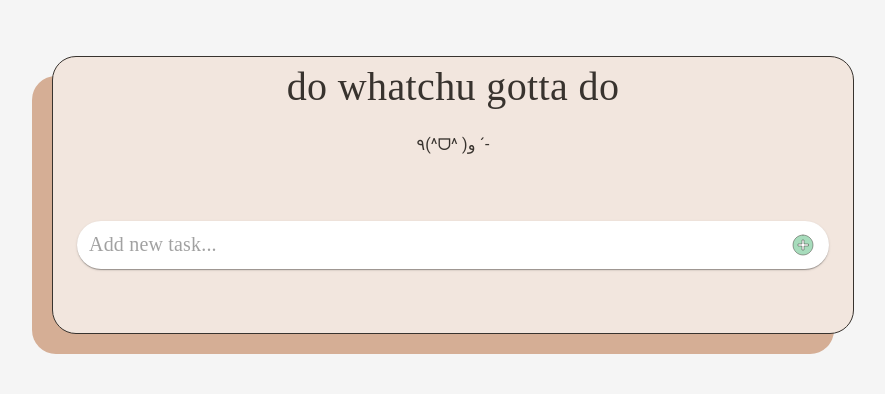
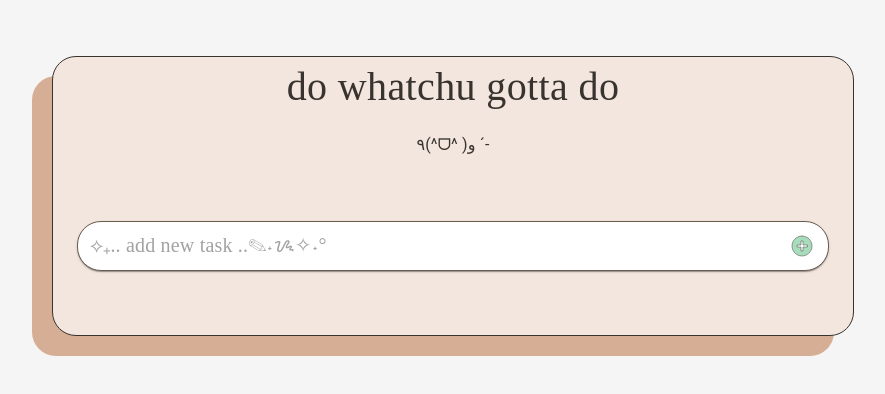
Before and after one commit to mgmichaela/todo-list-app, a React (Create React App) app: page / in a window 1280 px wide. Shown: the top 394 px of the page, without its empty margins (187-1072 px from the left). Built offline with nearby package versions, Linux system fonts and the light colour scheme; a web font is replaced by a local one.

Commit message:
update styling

```diff
--- a/src/components/TaskInput.tsx
+++ b/src/components/TaskInput.tsx
@@ -52,12 +52,13 @@ const TaskInput: FC<TasksInputProps> = (props) => {
 							p: '2px 4px',
 							display: 'flex',
 							alignItems: 'center',
-							borderRadius: '1.5rem'
+							borderRadius: '1.5rem',
+							border: '0.5px solid #695c4f'
 						}}
 					>
 						<InputBase
 							sx={{ ml: 1, flex: 1, fontFamily: 'Gaegu', fontSize: '1.25rem' }}
-							placeholder="Add new task..."
+							placeholder="⟡₊.. add new task ..✎˖ᝰ✧˖°"
 							value={newTask.description}
 							onChange={(e) =>
 								setNewTask({
--- a/src/components/Tasks.tsx
+++ b/src/components/Tasks.tsx
@@ -121,7 +121,8 @@ const Tasks: FC<TasksProps> = (props) => {
 							backgroundColor: editedTask === task.id || hoveredTask === task.id
 								? '#f0f6f9'
 								: '#fff',
-							borderRadius: '1.5rem'
+							borderRadius: '1.5rem',
+              border: '0.5px solid #695c4f'
 						}}
 							onMouseOver={() => handleMouseOver(task.id)}
 							onMouseOut={handleMouseOut}
```
